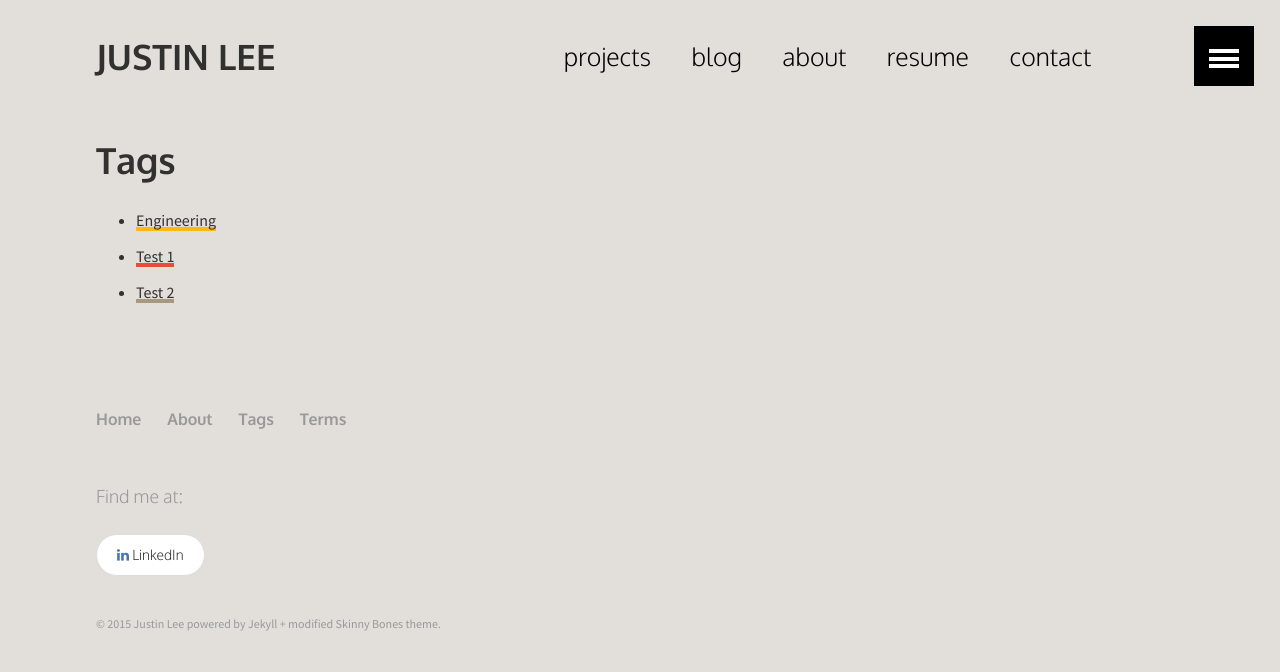
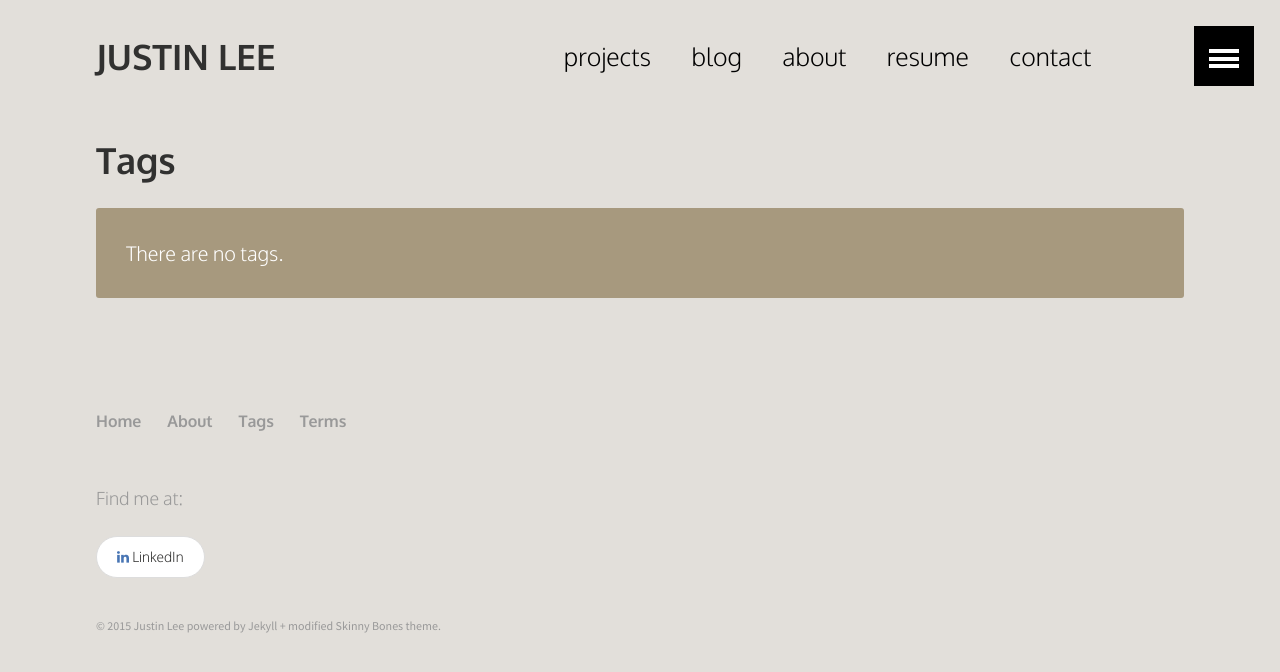
Before and after one commit to pengineered/pengineered.github.io, a Jekyll site: the page built from blog/tags/tags.md, in a window 1280 px wide. Shown: the top 672 px of the page. Built offline with Jekyll 4.4.1, drawn with Linux system fonts in a browser that asks for light colours.

```diff
--- a/_data/tags.yml
+++ b/_data/tags.yml
@@ -2,9 +2,11 @@
 
 engineering:
   name: Engineering
+  color: FDB813
 
 test1:
   name: Test 1
+  color: e74c3c
 
 test2:
   name: Test 2
--- a/_sass/_linkstags.scss
+++ b/_sass/_linkstags.scss
@@ -26,10 +26,10 @@ article>div>div a:not(.btn-social),.t{
 
 /* Specific Tags */
 
-#engineering{
+/*#engineering{
 	@include links(#FDB813);
 }
 
 #test1{
 	@include links($danger-color);
-}
+}*/
--- a/blog/tags/tags.md
+++ b/blog/tags/tags.md
@@ -3,15 +3,18 @@ layout: archive
 permalink: /blog/tags/
 title: "Tags"
 ---
-{% capture tags %}
-  {% for tag in site.tags %}
-    {{ tag[0] }}
-  {% endfor %}
-{% endcapture %}
-{% assign sortedtags = tags | split:' ' | sort %}
-
-<ul>
-{% for tag in sortedtags %}
-  <li><a id = "{{ tag }}" class='t' href="{{ site.url }}/blog/tags/{{ tag }}">{{ site.data.tags[tag].name }}</a></li>
-{% endfor %}
-</ul>
+{% if tags %}
+	{% capture tags %}
+		{% for tag in site.tags %}
+			{{ tag[0] }}
+		{% endfor %}
+	{% endcapture %}
+	{% assign sortedtags = tags | split:' ' | sort %}
+	<ul>
+		{% for tag in sortedtags %}
+  			<li><a id = "{{ tag }}" class='t' href="{{ site.url }}/blog/tags/{{ tag }}">{{ site.data.tags[tag].name }}</a></li>
+		{% endfor %}
+	</ul>
+{% else %}
+<p class='notice-brown'>There are no tags.</p>
+{% endif %}
```
Also changed, not shown: _layouts/article.html (+14 -0 lines).
